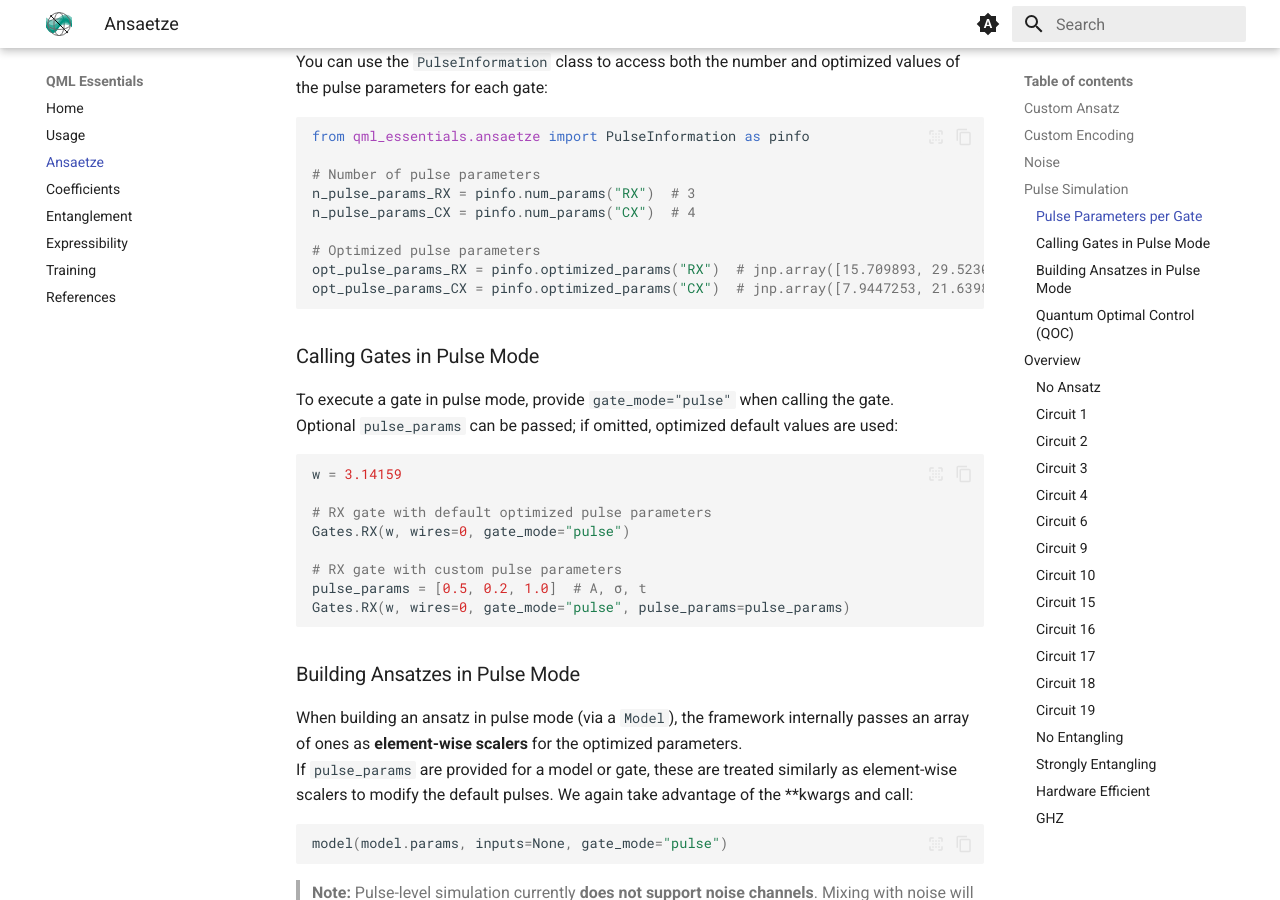
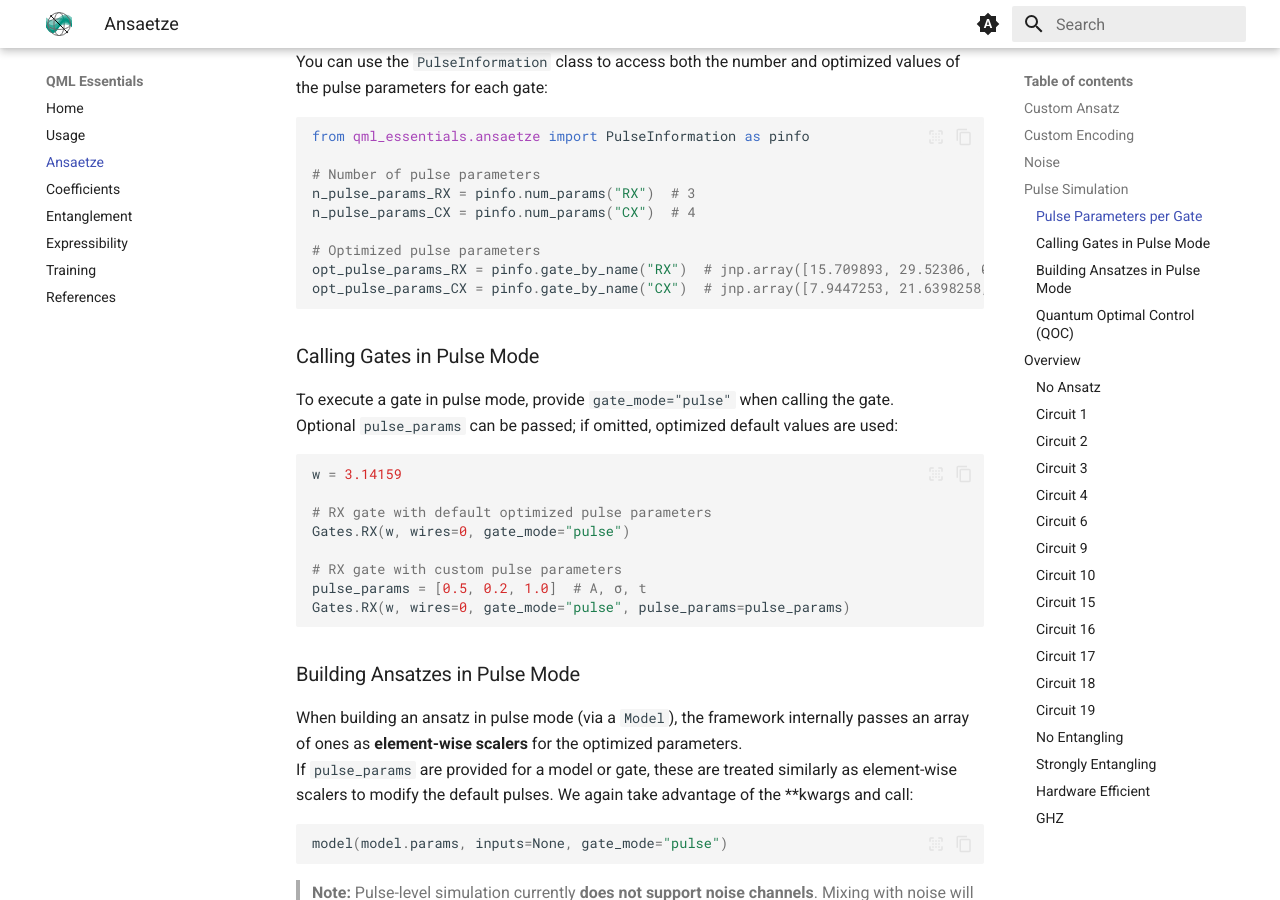
Before and after one commit to cirKITers/qml-essentials, an MkDocs documentation site: the page built from docs/ansaetze.md, in a window 1280 px wide and 900 px high, scrolled down 4570 px. Built offline with MkDocs 1.6.1 and Material for MkDocs 9.7.7, drawn with Linux system fonts in a browser that asks for light colours; emoji names are drawn with the system emoji font.

Commit message:
fixed api
Signed-off-by: Melvin Strobl <lc3267@kit.edu>

````diff
--- a/docs/ansaetze.md
+++ b/docs/ansaetze.md
@@ -194,8 +194,8 @@ n_pulse_params_RX = pinfo.num_params("RX")  # 3
 n_pulse_params_CX = pinfo.num_params("CX")  # 4
 
 # Optimized pulse parameters
-opt_pulse_params_RX = pinfo.optimized_params("RX")  # jnp.array([15.709893, 29.52306, 0.74998104])
-opt_pulse_params_CX = pinfo.optimized_params("CX")  # jnp.array([7.9447253, 21.6398258, 0.90724313, 0.95509776])
+opt_pulse_params_RX = pinfo.gate_by_name("RX")  # jnp.array([15.709893, 29.52306, 0.74998104])
+opt_pulse_params_CX = pinfo.gate_by_name("CX")  # jnp.array([7.9447253, 21.6398258, 0.90724313, 0.95509776])
 ```
 
 ### Calling Gates in Pulse Mode
````
Also changed, not shown: 1 other file.
